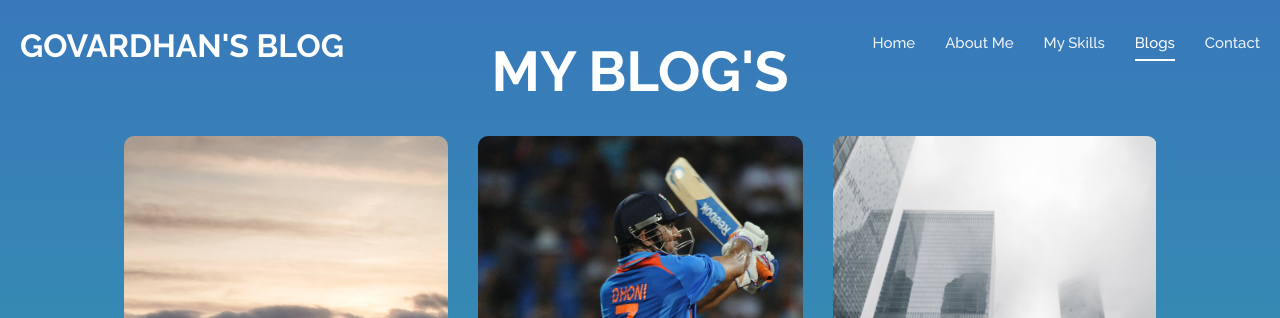
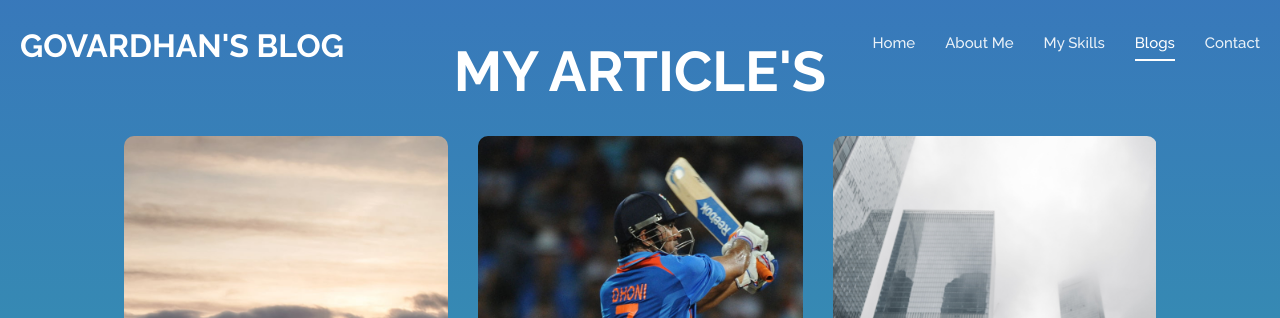
Before and after one commit to Govardhansatyasai/Blog, a plain HTML site: page index.html in a window 1280 px wide. Both pictures are taken after a click on the link "Blogs". Shown: the top 318 px of the page. Drawn offline with Linux system fonts and the light colour scheme.

Commit message:
Update index.html

```diff
--- a/index.html
+++ b/index.html
@@ -181,7 +181,7 @@ https://templatemo.com/tm-528-elegance
                     <div class="row justify-content-center">
                         <div class="col-md-8 wide-col-laptop">
                             <div class="title-block animate" data-animate="fadeInUp">
-                                <h2>My Blog's</h2>
+                                <h2>My Article's</h2>
                             </div>
                             <div class="gallery-section">
                                 <div class="gallery-list owl-carousel">
```
